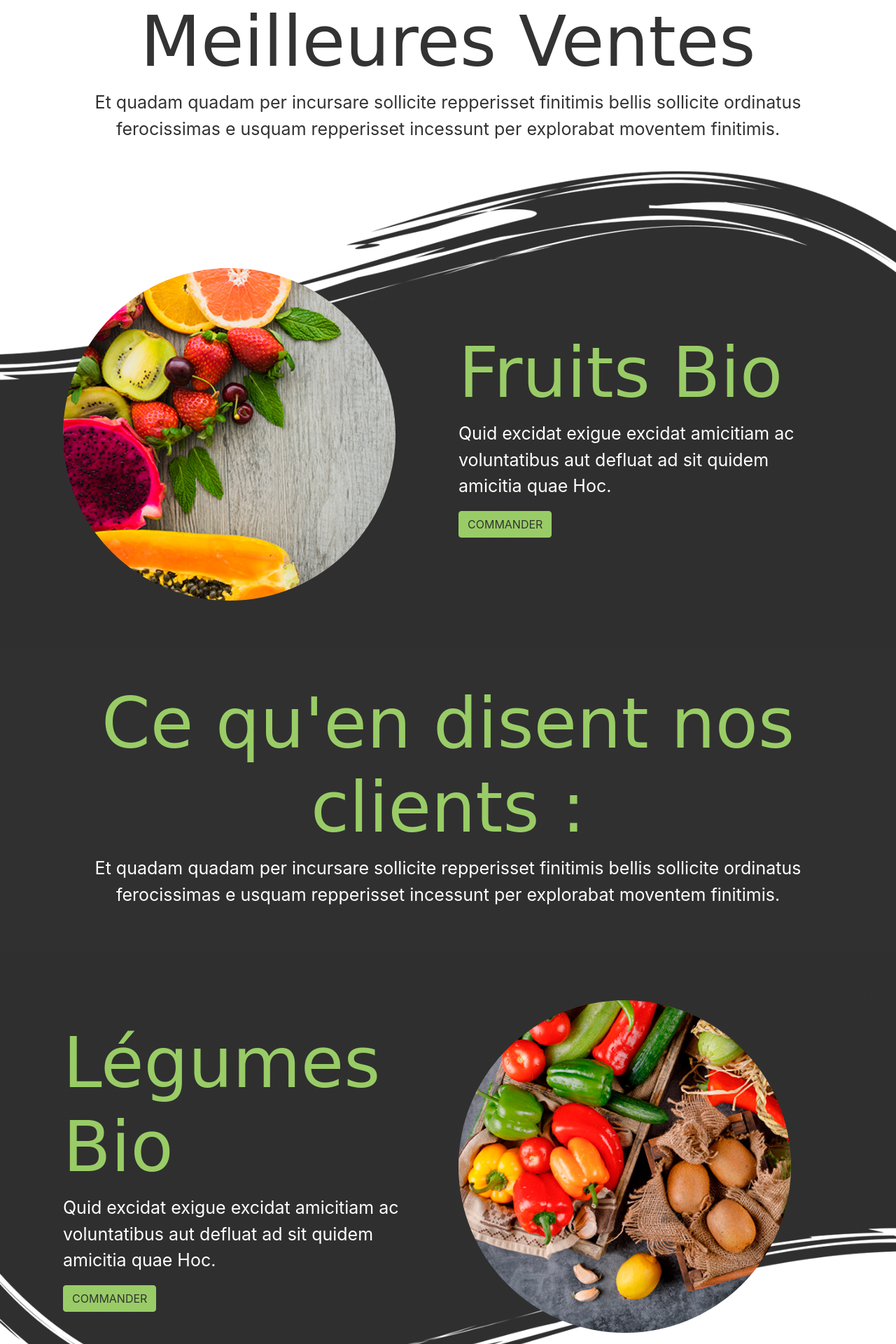
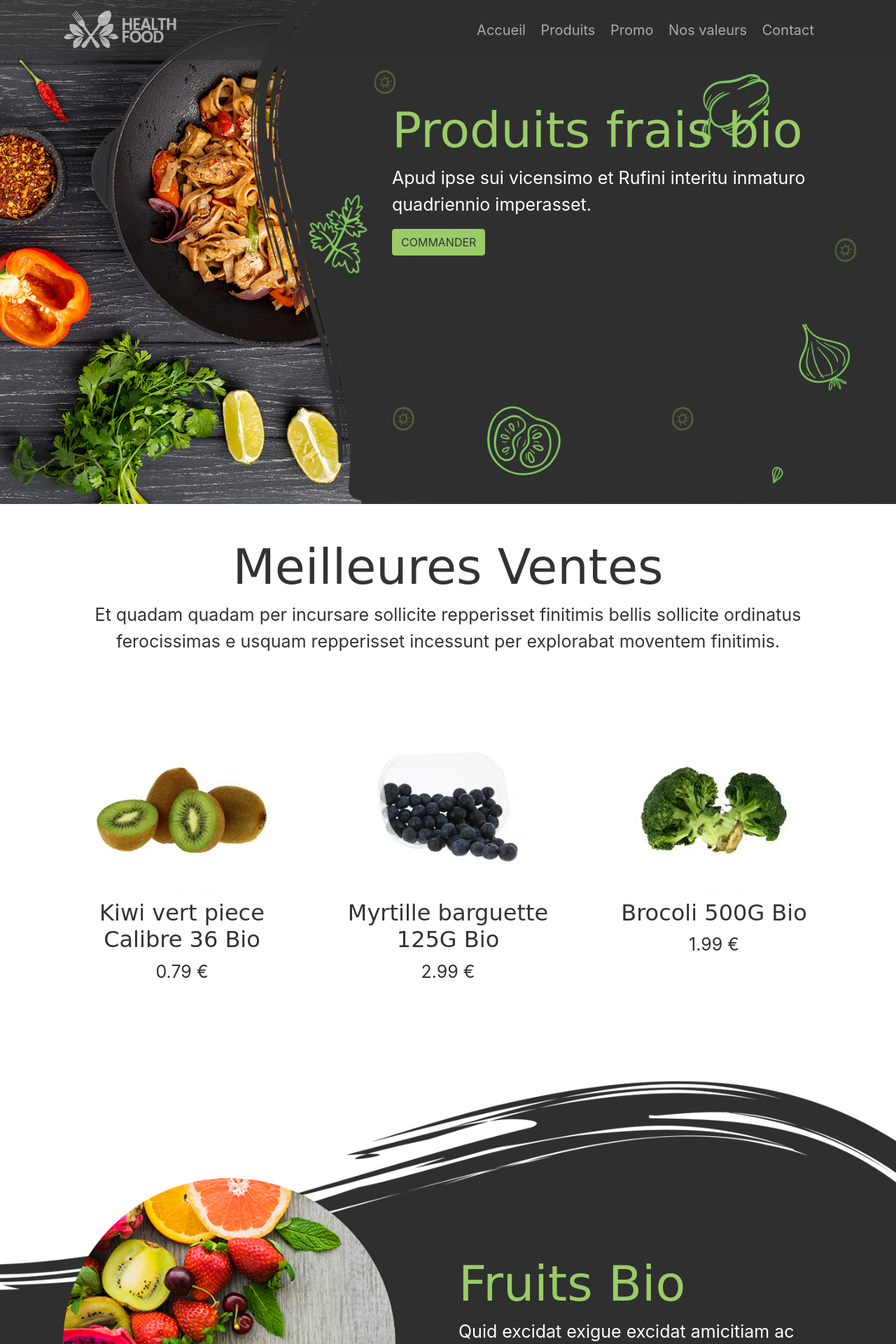
Before and after one commit to davy-web/dimi-php-produits-bio, a PHP site: page / in a window 1280 px wide. Shown: the top 1920 px of the page at 70% size. Run offline with PHP 8.4, Linux system fonts and the light colour scheme; data comes from the database, SQL or seed files in the repository; both versions use the stored data as it was after the commit; some web fonts are replaced.

Commit message:
Add header + Produits SQL

```diff
--- a/css/style.css
+++ b/css/style.css
@@ -23,6 +23,9 @@ Davy CHEN
 
 */
 
+body {
+    margin: 0px;
+}
 
 /* --- 1 - Fonts --- */
 .font_hotel {
@@ -48,16 +51,30 @@ body {
 .color_white {
     color: white;
 }
+.bg_dark {
+    background-color: #303030;
+    opacity: 0.6;
+}
+a:hover {
+    color: #99cc66;
+}
 
 /* --- 3 - Size --- */
 h1 {
-    font-size: 100px;
+    font-size: 70px;
 }
 p {
     font-size: 25px;
 }
 
 /* --- 4 - Background --- */
+.fond_header {
+    background-image: url(../images/header.jpg);
+    background-position: center right;
+    background-repeat: no-repeat;
+    background-size: cover;
+    height: 90vh;
+}
 .fond_noir_1 {
     background-image: url(../images/fond-noir-1.png);
     background-position: top center;
--- a/header.php
+++ b/header.php
@@ -14,5 +14,31 @@
 
     <body>
         <header>
-
+            <nav class="navbar fixed-top bg_dark">
+                <div class="container">
+                    <a class="navbar-brand" href="#">
+                        <img src="images/logo.png" height="60" alt="logo">
+                    </a>
+                    <div class="navbar-brand">
+                        <a class="navbar-brand color_white" href="#">Accueil</a>
+                        <a class="navbar-brand color_white" href="#">Produits</a>
+                        <a class="navbar-brand color_white" href="#">Promo</a>
+                        <a class="navbar-brand color_white" href="#">Nos valeurs</a>
+                        <a class="navbar-brand color_white" href="#">Contact</a>
+                    </div>
+                </div>
+            </nav>
+            <div class="container-fluid fond_header">
+                <div class="container pt-5">
+                    <div class="row pt-5">
+                        <div class="col-lg-5 align-self-stretch pt-5">
+                        </div>
+                        <div class="col-lg-7 color_white align-self-center pt-5">
+                            <h1 class="font_hotel color_green">Produits frais bio</h1>
+                            <p>Apud ipse sui vicensimo et Rufini interitu inmaturo quadriennio imperasset.</p>
+                            <button type="button" class="btn bouton_green">COMMANDER</button>
+                        </div>
+                    </div>
+                </div>
+            </div>
         </header>
--- a/index.php
+++ b/index.php
@@ -1,15 +1,43 @@
+<?php
+$pdo = new PDO('mysql:host=localhost;dbname=davy_admin', 'root', '', array(PDO::ATTR_ERRMODE=>PDO::ERRMODE_EXCEPTION));
+?>
 <?php
 $title_page = "Accueil - Produits Bio";
 include 'header.php';
 ?>
 
         <!-- Meilleures Ventes -->
-        <div class="container">
+        <div class="container mt-5">
             <h1 class="font_hotel text-center">Meilleures Ventes</h1>
             <p class="text-center">Et quadam quadam per incursare sollicite repperisset finitimis bellis sollicite ordinatus ferocissimas e usquam repperisset incessunt per explorabat moventem finitimis.</p>
         </div>
 
         <!-- 3 Produits -->
+        <div class="container my-5">
+            <div class="row my-5">
+            <?php
+            for ($i=1; $i<=3; $i++) {
+                $result = $pdo->prepare('SELECT * FROM davy_produits WHERE id = :id');
+                $result->execute(array(
+                    'id' => $i
+                ));
+                while($produit = $result->fetch(PDO::FETCH_ASSOC)){
+                    $nom = $produit["nom"];
+                    $photo = $produit["photo"];
+                    $prix = $produit["prix"];
+                }
+                echo '
+                <div class="col-lg text-center my-5">';
+                echo '
+                    <img src="' . $photo . '" alt="produits bio" class="img-fluid rounded-circle">';
+                echo '
+                    <h2 class="font_hotel">' . $nom . '</h2>';
+                echo '
+                    <p>' . $prix . ' €</p>';
+                echo '
+                </div>';
+            }?></div>
+        </div>
 
         <!-- Fruits Bio -->
         <div class="container-fluid fond_noir_1 pt-5">
```
Also changed, not shown: davy_admin.sql (added, +106 -0 lines), images/brocoli.jpg (added), images/fond-header.png (added), images/fond-noir-header.png (added), images/kiwi.jpg (added), images/myrtille.jpg (added).
